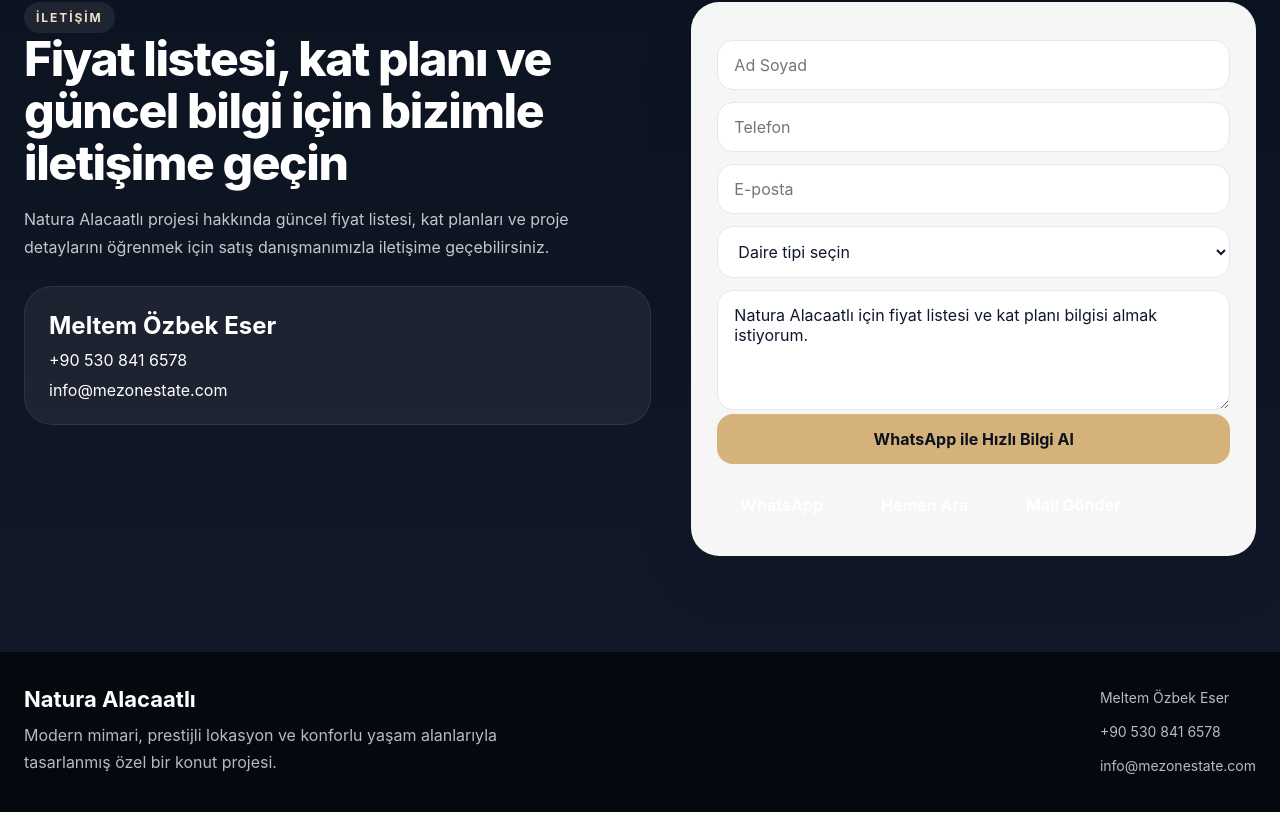
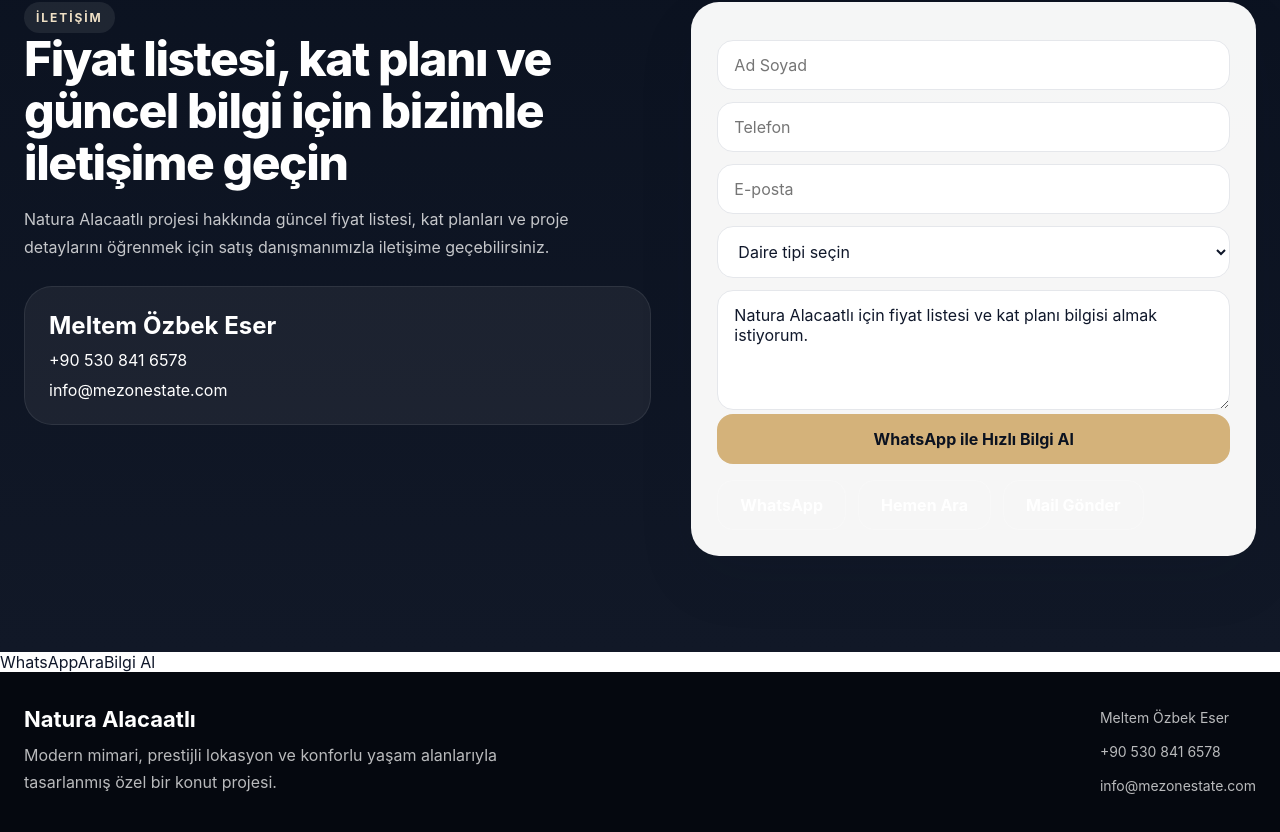
Before and after one commit to ardasaracgm/natura3, a React (Vite) app: page / in a window 1280 px wide. Shown: the part 6332-7164 px from the top of the page. Built offline with nearby package versions, Linux system fonts and the light colour scheme.

Commit message:
Update App.jsx

```diff
--- a/src/App.jsx
+++ b/src/App.jsx
@@ -549,6 +549,18 @@
         </div>
       </section>
 
+      <div className="mobile-bottom-bar">
+  <a href={whatsappHref} target="_blank" rel="noreferrer">
+    WhatsApp
+  </a>
+  <a href={`tel:${SITE.phone.replace(/\s/g, "")}`}>
+    Ara
+  </a>
+  <a href="#iletisim">
+    Bilgi Al
+  </a>
+</div>
+
       <footer className="footer-premium">
         <div className="container footer-shell">
           <div>
```
